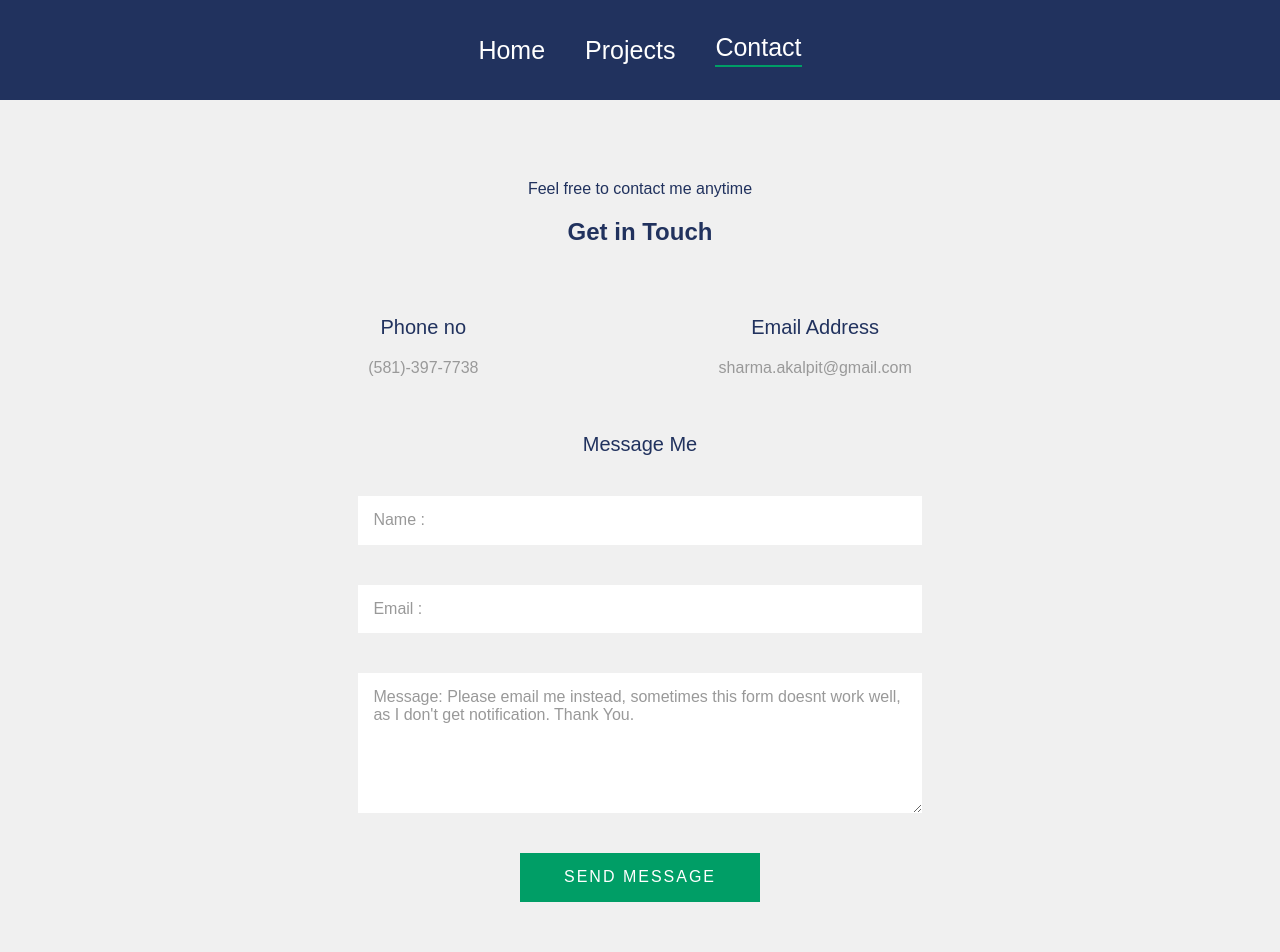
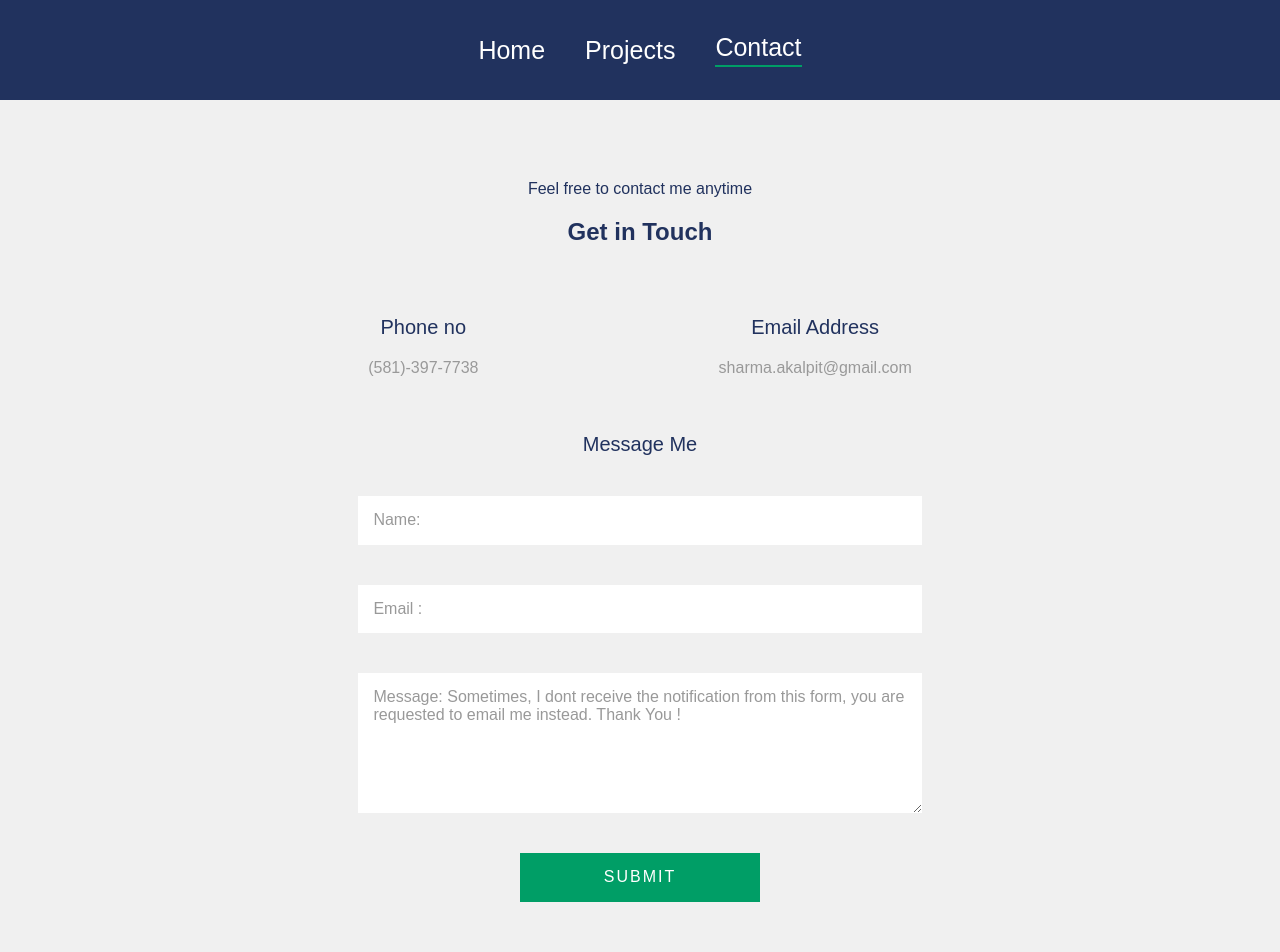
Before and after one commit to skininja673/Portfolio-React, a React (Create React App) app: page /contact in a window 1280 px wide. Shown: the top 952 px of the page. Built offline with nearby package versions, Linux system fonts and the light colour scheme.

Commit message:
adding form functionality

```diff
--- a/src/helpers/Data.js
+++ b/src/helpers/Data.js
@@ -77,10 +77,12 @@ export const MyInfo = {
     nickname: 'AL',
     heading: 'Hi my name is Akalpit',
     title: 'A Frontend Web Developer with a passion for learning and creating',
-    aboutMe:
-        "I'm Akalpit Sharma, a Front End Web Developer with a background in computer science. I am a hardworking and innovative thinker. I love creating user-friendly, responsive and accessible application. I make sure that my applications are clean and engaging. I bring a strong communication and interpersonal skills to every team that I work with to bring positive work envronment. When I am not coding I enjoy watching foreign movies and  listen to music. I also enjoy hopping on my bike and go for a long ride. You can catch me with a cup of coffee glued to a mobile at times.",
     mobile: '(581)-397-7738',
     email: 'sharma.akalpit@gmail.com',
+    aboutMe: `I'm Akalpit Sharma, a Front End Web Developer with a background in computer science. I am a hardworking and innovative thinker. I love creating user-friendly, responsive and accessible application. I make sure that my applications are clean and engaging. I bring a strong communication and interpersonal skills to every team that I work with, to bring a positive work envronment. When I am not coding I enjoy watching foreign movies and  listen to music. I also enjoy hopping on my bike and go for a long ride. You can catch me with a cup of coffee glued to a mobile at times.`,
+    fullName: function () {
+        return `Generated full name is ${this.name} and my nickname is ${this.nickname}`;
+    },
     SocialLinksList: [
         {
             id: 1,
@@ -109,5 +111,8 @@ export const MyInfo = {
     ],
 };
 
-export const Disclaimer =
+export const ProjectDisclaimer =
     "The project's idea/designs are taken from one of the courses I enrolled at Udemy. The aim of making these projects is to showcase and get comfortable with using React library. I enjoy coding in React and regularly upgrading my skills to tackle more complex problems. You are welcome to view the code and any comments or suggestions are highly appreciated. 🙏";
+
+export const FormDisclaimer =
+    'Sometimes, I dont receive the notification from this form, you are requested to email me instead. Thank You !';
--- a/src/pages/ContactForm.js
+++ b/src/pages/ContactForm.js
@@ -1,6 +1,6 @@
 import React from 'react';
 import '../styles/ContactForm.css';
-import { MyInfo } from '../helpers/Data';
+import { MyInfo, FormDisclaimer } from '../helpers/Data';
 
 const ContactForm = () => {
     const { mobile, email } = MyInfo;
@@ -33,12 +33,22 @@ const ContactForm = () => {
                 {/* <!-- Forms --> */}
 
                 <div className='formBx'>
-                    <form action='POST' data-netlify='true'>
+                    <form
+                        name='contact v1'
+                        method='POST'
+                        data-netlify='true'
+                        onSubmit='submit'
+                    >
                         <h3>Message Me</h3>
                         <input
+                            type='hidden'
+                            name='form-name'
+                            value='contact v1'
+                        />
+                        <input
                             type='text'
-                            placeholder='Name : '
                             name='name'
+                            placeholder='Name: '
                             className='styleMe'
                         />
                         <input
@@ -51,12 +61,12 @@ const ContactForm = () => {
                             name='message'
                             rows='6'
                             id=''
-                            placeholder="Message: Please email me instead, sometimes this form doesnt work well, as I don't get notification. Thank You."
+                            placeholder={`Message: ${FormDisclaimer}`}
                             className='styleMe'
                         ></textarea>
                         <input
                             type='submit'
-                            value='Send Message'
+                            // value='Send Message'
                             name=''
                             className='btn'
                             id='submitBtn'
--- a/src/pages/Home.js
+++ b/src/pages/Home.js
@@ -6,6 +6,7 @@ import '../styles/Home.css';
 
 function Home() {
     const { heading, title, aboutMe } = MyInfo;
+
     return (
         <div className='home'>
             <div className='about'>
--- a/src/pages/Projects.js
+++ b/src/pages/Projects.js
@@ -1,6 +1,6 @@
 import React from 'react';
 import ProjectItem from '../components/ProjectItem';
-import { ProjectList, Disclaimer } from '../helpers/Data';
+import { ProjectList, ProjectDisclaimer } from '../helpers/Data';
 
 import '../styles/Projects.css';
 
@@ -8,7 +8,7 @@ function Projects() {
     return (
         <div className='projects'>
             <h1> My Personal Projects</h1>
-            <h4>{Disclaimer}</h4>
+            <h4>{ProjectDisclaimer}</h4>
             <div className='projectList'>
                 {ProjectList.map((project) => {
                     const { id, name, image } = project;
```
